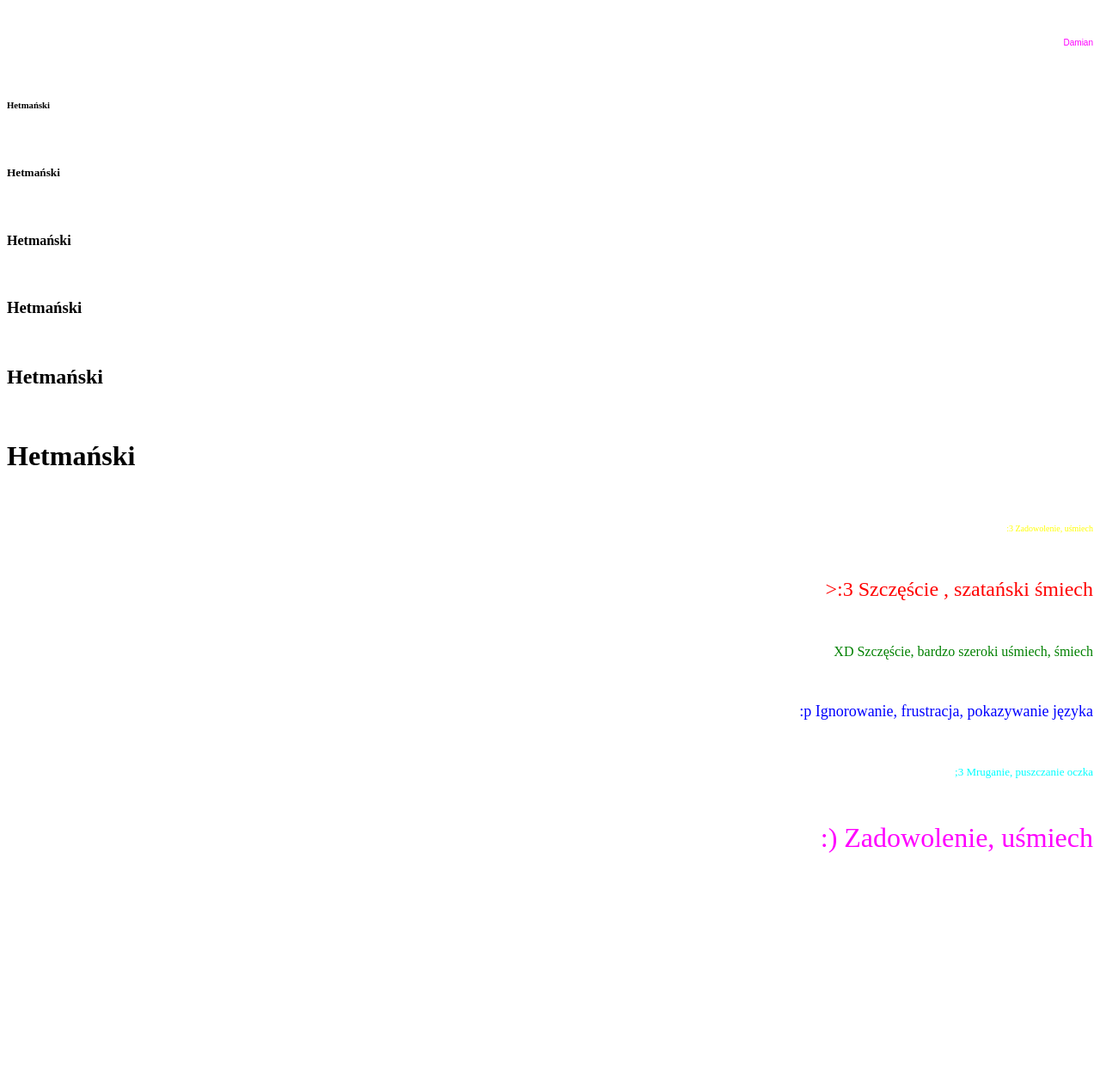
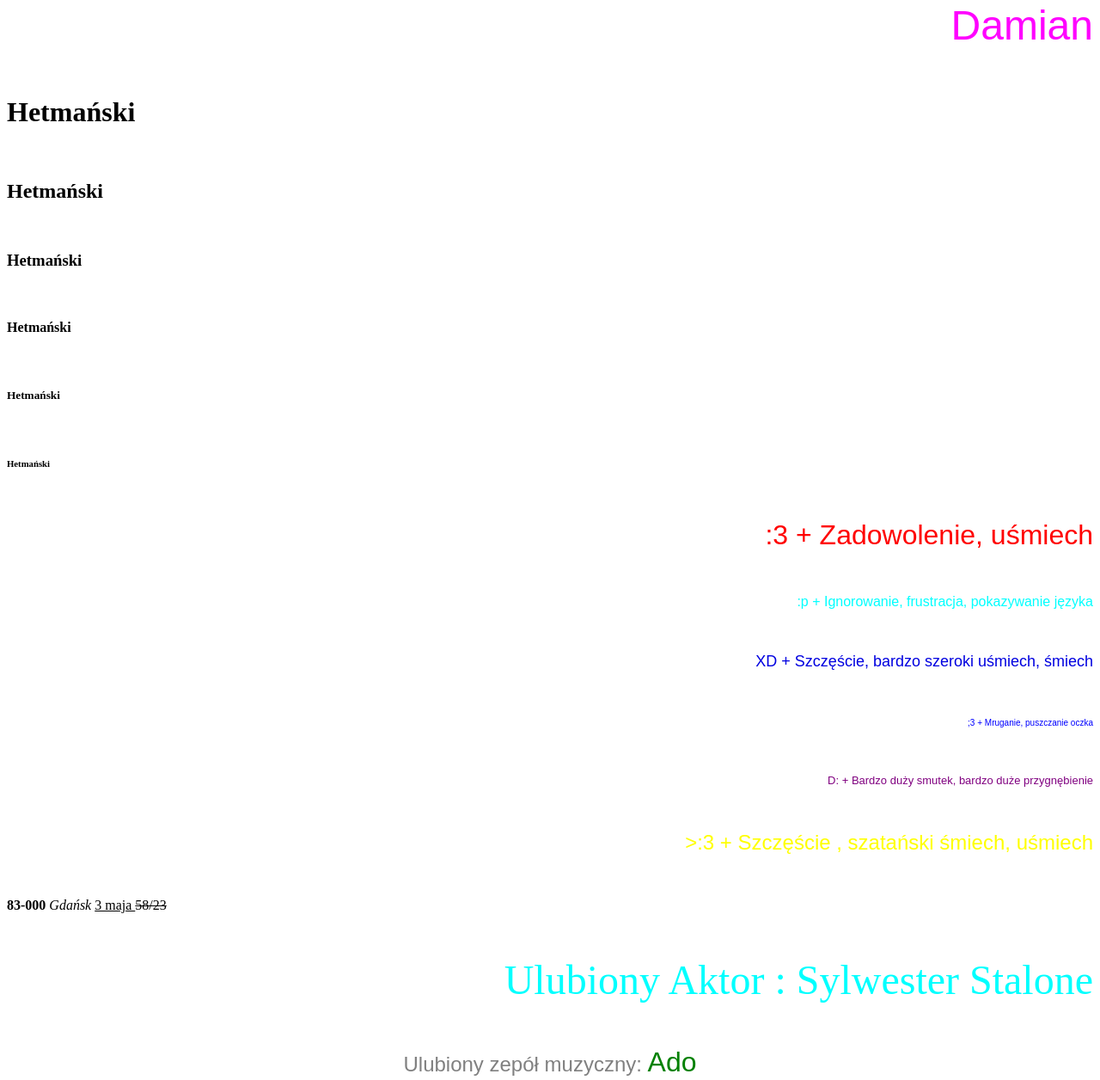
Before and after one commit to Daxu473/Index, a plain HTML site: page index.html in a window 1280 px wide. Shown: the part 480-1736 px from the top of the page at 86% size. Before the commit the page ends 1515 px from the top, so only its background shows below. Drawn offline with Linux system fonts and the light colour scheme.

Commit message:
Add files via upload

```diff
--- a/index.html
+++ b/index.html
@@ -3,29 +3,35 @@
 	<html>
 		<head>
  			<meta charset="utf-8">
-             <title> Damian</title>
+ 			<title> Damian Hetmański</title>
 		</head>
 		<body>
 		Damian Hetmański
+		<p align="right"> <font color="magenta" size="1" face="Arial"> Damian </font> </p> <br>
+		<p align="right"> <font color="magenta" size="2" face="Arial"> Damian </font> </p> <br>
+		<p align="right"> <font color="magenta" size="3" face="Arial"> Damian </font> </p> <br>
+		<p align="right"> <font color="magenta" size="4" face="Arial"> Damian </font> </p> <br>
+		<p align="right"> <font color="magenta" size="5" face="Arial"> Damian </font> </p> <br>
+		<p align="right"> <font color="magenta" size="6" face="Arial"> Damian </font> </p> <br>
 		<p align="right"> <font color="magenta" size="7" face="Arial"> Damian </font> </p> <br>
-	<p align="right"> <font color="magenta" size="6" face="Arial"> Damian </font> </p> <br>
-	<p align="right"> <font color="magenta" size="5" face="Arial"> Damian </font> </p> <br>
-	<p align="right"> <font color="magenta" size="4" face="Arial"> Damian </font> </p> <br>
-	<p align="right"> <font color="magenta" size="3" face="Arial"> Damian </font> </p> <br>
-	<p align="right"> <font color="magenta" size="2" face="Arial"> Damian </font> </p> <br>
-	<p align="right"> <font color="magenta" size="1" face="Arial"> Damian </font> </p> <br>
-	<h6>  Hetmański </h6><br>
-	<h5>  Hetmański </h5><br>
-	<h4>  Hetmański </h4><br>
-	<h3>  Hetmański </h3><br>
-	<h2>  Hetmański </h2><br>
-	<h1>  Hetmański </h1><br>
-	<p align="right"> <font color="yellow" size="1" face="Times New Roman"> :3 Zadowolenie, uśmiech </font> </p> <br>
-	<p align="right"> <font color="red" size="5" face="Times New Roman"> >:3 Szczęście , szatański śmiech </font> </p> <br>
-	<p align="right"> <font color="green" size="3" face="Times New Roman"> XD Szczęście, bardzo szeroki uśmiech, śmiech </font> </p> <br>
-	<p align="right"> <font color="blue" size="4" face="Times New Roman"> :p Ignorowanie, frustracja, pokazywanie języka </font> </p> <br>
-	<p align="right"> <font color="cyan" size="2" face="Times New Roman"> ;3 Mruganie, puszczanie oczka </font> </p> <br>
-	<p align="right"> <font color="magenta" size="6" face="Times New Roman"> :) Zadowolenie, uśmiech </font> </p> <br>
+<h1> Hetmański </h1><br>
+<h2> Hetmański </h2><br>
+<h3> Hetmański </h3><br>
+<h4> Hetmański </h4><br>
+<h5> Hetmański </h5><br>
+<h6> Hetmański </h6><br>
+<p align="right"> <font color="red" size="6" face="Arial"> :3 + Zadowolenie, uśmiech </font> </p> <br>
+<p align="right"> <font color="cyan" size="3" face="Arial"> :p + Ignorowanie, frustracja, pokazywanie języka </font> </p> <br>
+<p align="right"> <font color="torqoise" size="4" face="Arial"> XD + Szczęście, bardzo szeroki uśmiech, śmiech </font> </p> <br>
+<p align="right"> <font color="blue" size="1" face="Arial"> ;3 + Mruganie, puszczanie oczka </font> </p> <br>
+<p align="right"> <font color="purple" size="2" face="Arial"> D: + Bardzo duży smutek, bardzo duże przygnębienie </font> </p> <br>
+<p align="right"> <font color="yellow" size="5" face="Arial"> >:3 + Szczęście , szatański śmiech, uśmiech </font> </p> <br>
+<p align="left"> <b> 83-000 </b><i> Gdańsk </i><u> 3 maja </u><strike>58/23</strike></p> <br>
+		<p align="right"> <font color="cyan" size="7" face="Times New Roman"> Ulubiony Aktor : Sylwester Stalone </font> </p> <br>
+	<p align="center"> <font color="gray" size="5" face="Arial"> Ulubiony zepół muzyczny: </font><font color="green" size="6" face="Arial"> Ado </font>  </p> <br>
+	<p align="center"> <font color="brown" size="5" face="Arial"> Data urodzenia : 14 grudnia 2004. </font> </p> <br>
+		<p align="left"> <font color="black" size="7" face="Arial"> H<sub>2</sub>SO<sub>4</sub> </font> </p> <br>
+		<p align="left"> <font color="gold" size="7" face="Arial"> x*x=x<sup>2</sup> </font> </p> <br>
 
  		</body>
 	</html>
```
Lines whose indentation alone changed are shown as unchanged.
